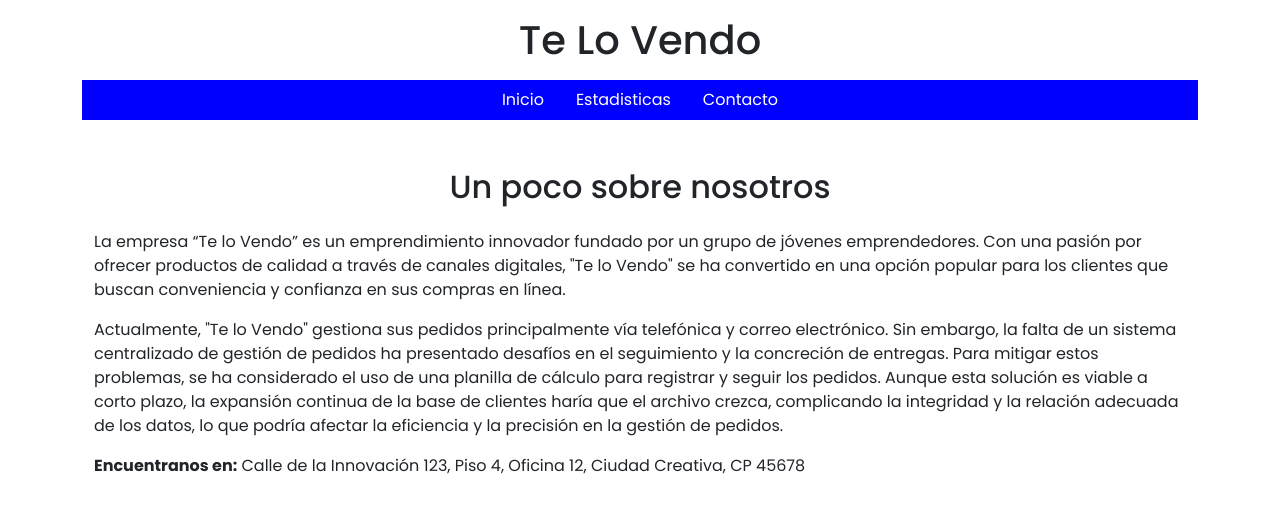
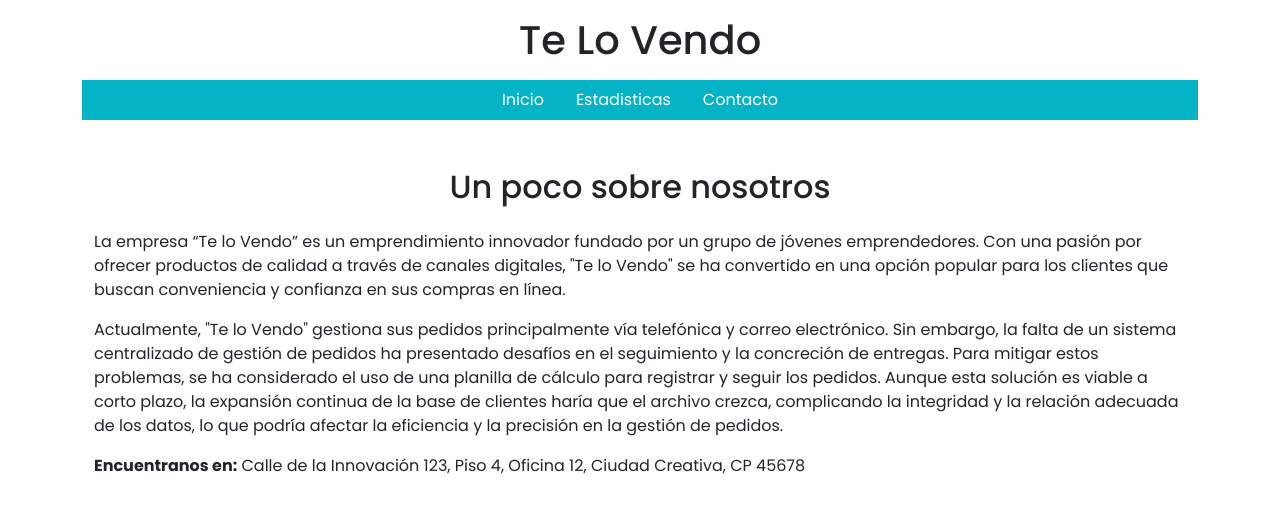
Before and after one commit to NachoCid/modulo2-grupal7, a plain HTML site: page index.html in a window 1280 px wide. Shown: the top 523 px of the page. Drawn offline with nearby package versions, Linux system fonts and the light colour scheme.

Commit message:
Style:Cambio en el background color de la barra de navegacion

```diff
--- a/assets/style.css
+++ b/assets/style.css
@@ -5,7 +5,7 @@ body{
 }
 
 nav{
-    background-color: blue;
+    background-color: rgb(5, 179, 199);
 }
 nav a{
     color: #ffffff !important;
```
